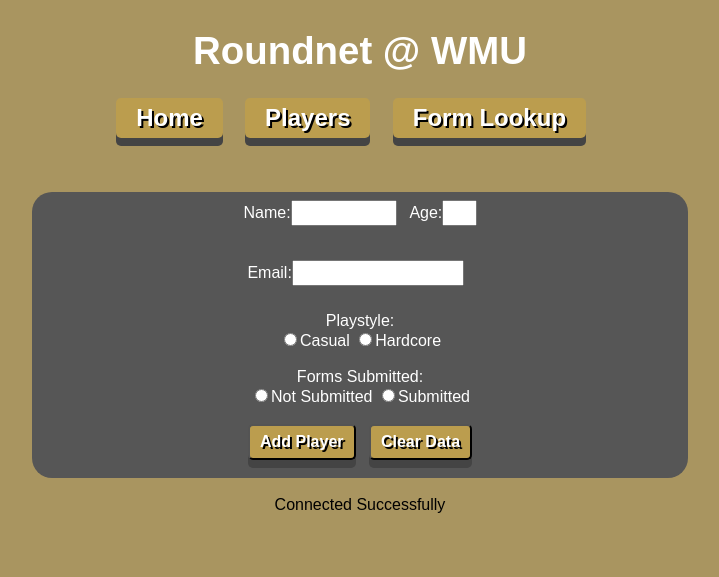
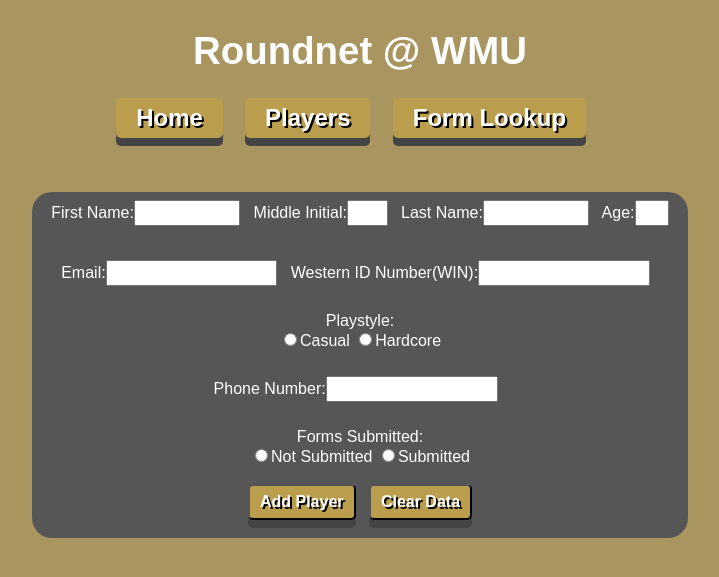
Before and after one commit to burdspencer/roundnet, a PHP site: page /players.php in a window 1280 px wide. Shown: the part 210-787 px from the top of the page, without its empty margins (280-999 px from the left). Run offline with PHP 8.4, Linux system fonts and the light colour scheme.

Commit message:
Further SQL changes

```diff
--- a/players.php
+++ b/players.php
@@ -20,12 +20,19 @@
 	<center>
 		<div class="darkPanel">
 	<form action="#" method ="post">
-	Name:<input type="text" name="name" class="name"> &nbsp;	Age:<input type="text" name="age" class="age"> <br><br>
-	Email:<input type="text" name="email" class="email"> &nbsp;<br>
+	First Name:<input type="text" name="first_name" class="name"> &nbsp;
+	Middle Initial:<input type="text" name="middle_initial" class="middleinit"> &nbsp;
+	Last Name:<input type="text" name="last_name" class="name"> &nbsp;
+	Age:<input type="text" name="age" class="age"> <br><br>
+	Email:<input type="text" name="email" class="email"> &nbsp;
+	Western ID Number(WIN):<input type="text" name="win" class="email"> &nbsp;
+	<br>
 	<br>
 	Playstyle:<br>
-	<input type="radio" name="radio" value="Casual">Casual
-	<input type="radio" name="radio" value="Hardcore">Hardcore
+	<input type="radio" name="playstyle" value="Casual">Casual
+	<input type="radio" name="playstyle" value="Hardcore">Hardcore
+	<br><br>
+	Phone Number:<input type="text" name="phone" class="email"> &nbsp;
 	<br><br>
 	Forms Submitted:<br>
 	<input type="radio" name="forms" value="Not Submitted">Not Submitted
@@ -45,18 +52,35 @@
 $servername = "localhost";
 $username = "root";
 $password = "";
-$dbname = "roundnet";
+$dbname = "roundnet_test";
 
 $conn = mysqli_connect($servername, $username, $password, $dbname); //Connect to mySQL db
 
 if($conn->connect_error){
-	die("You made it to line 53: " . mysqli_connect_error()); //If connection fails, output the error
+	die("Connection Failed: " . mysqli_connect_error()); //If connection fails, output the error
 }
-else{
-echo "Connected Successfully";
+if(isset($_POST['submit'])){
+	/*Use mysqli_real_escape_string function to avoid SQL Injection security issues.*/
+	$first_name = mysqli_real_escape_string($_POST['first_name']);
+	$middle_initial = mysqli_real_escape_string($_POST['middle_initial']);
+	$last_name = mysqli_real_escape_string($_POST['last_name']);
+	$age = mysqli_real_escape_string($_POST['age']);
+	$email = mysqli_real_escape_string($_POST['email']);
+	$win = mysqli_real_escape_string($_POST['win']);
+	$playstyle = mysqli_real_escape_string($_POST['playstyle']);
+	$phone = mysqli_real_escape_string($_POST['phone']);
+	$forms = mysqli_real_escape_string($_POST['forms']);
+	/*Insert data into table*/
+	$sql = "INSERT INTO players (first_name,middle_initial,last_name,age,email,win,playstyle,phone,forms)
+						VALUES('$first_name','$middle_initial','$last_name','$age','$email','$win','$playstyle','$phone','$forms');";
+	if($conn->query($sql) === True){
+		echo "Data has been written successfully";
+	}
+	else{
+		echo "Error writing data to table: " . $conn->error;
+	}
 }
-//Write each user form entry to database
-//Output Players table in proper HTML form
+//Need to write loop for displaying table in proper HTML form
 ?>
 </center>
 </body>
--- a/roundnet.css
+++ b/roundnet.css
@@ -147,6 +147,15 @@ td {
 	text-align: center;
 	font-family: Arial, sans-serif;
 }
+.middleinit {
+	width: 5%;
+	font-size: 16px;
+	transition: width 0.4s ease-in-out;
+	padding: 2px 2px;
+	margin: 8px 0;
+	text-align: center;
+	font-family: Arial, sans-serif;
+}
 
 input[type=text]:focus {
 	font-size: 16px;
```
Also changed, not shown: initialize.php (+40 -39 lines).
